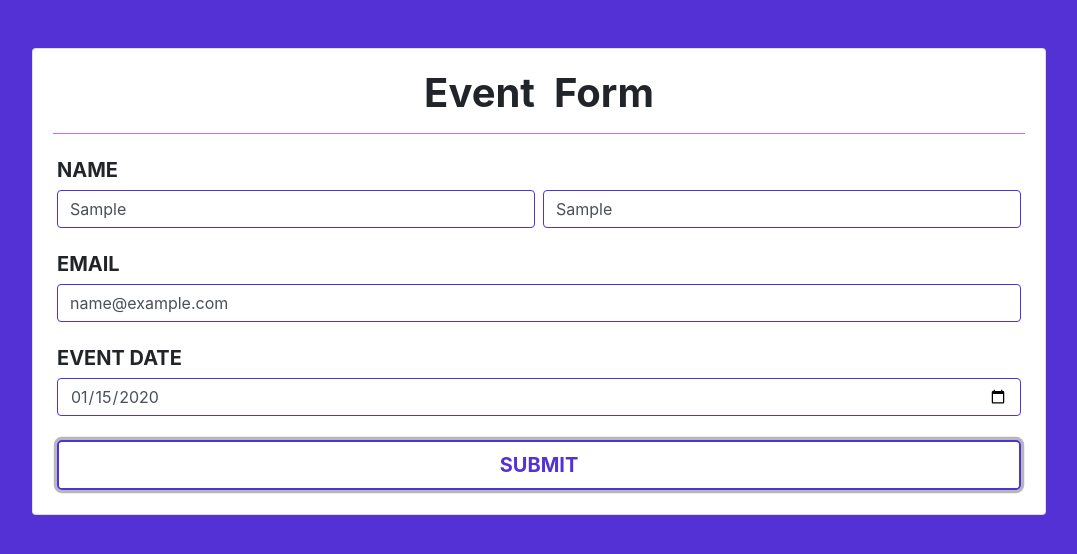
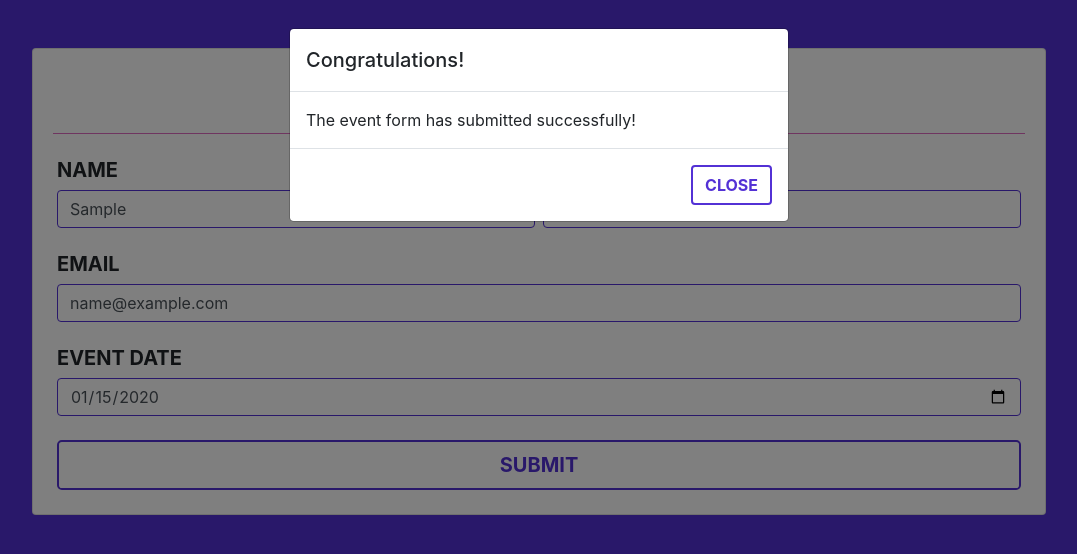
Before and after one commit to ScubaTim/Event-Form, a React (Create React App) app in the folder event-form/: page / in a window 1280 px wide. Both pictures are taken after typing "Sample", "Sample", "name@example.com", "2020-01-15" into the empty fields and a click on the button "SUBMIT". Shown: the top 554 px of the page, without its empty margins (101-1178 px from the left). Built offline with nearby package versions, Linux system fonts and the light colour scheme.

Commit message:
success modal added

```diff
--- a/event-form/src/components/EventForm.js
+++ b/event-form/src/components/EventForm.js
@@ -1,13 +1,15 @@
 import React, { useState, useEffect } from 'react';
 import { Button, Form, FormGroup, Label, Input } from 'reactstrap';
 import formService from '../services/eventForm';
+import SuccessModal from '../components/SuccessModal';
 
 const EventForm = () => {
-    const [forms, setForms] = useState([]);
+    const [form, setForms] = useState([]);
     const [firstName, setFirstName] = useState('');
     const [lastName, setLastName] = useState('');
     const [email, setEmail] = useState('');
     const [eventDate, setEventDate] = useState(null);
+    const [isSuccessModalOpen, setIsSuccessModalOpen] = useState(false);
 
     useEffect(
         () => {
@@ -32,6 +34,10 @@ const EventForm = () => {
 
         formService
             .create(eventForm);
+
+        setForms(form.concat(eventForm))
+        console.log(form);
+        setIsSuccessModalOpen(!isSuccessModalOpen);
     }
 
     const handleFirstNameChange = (e) => {
@@ -47,8 +53,11 @@ const EventForm = () => {
         setEventDate(e.target.value)
     };
 
+    // const displayModal = modalToggle ? <SuccessModal /> : null;
 
     return (
+        <>
+            <SuccessModal isOpen={!!isSuccessModalOpen} toggle={() => setIsSuccessModalOpen(false)} />
             <Form onSubmit={handleFormSubmit} className="px-1">
                 <FormGroup>
                     <Label for="name"><h5 className="font-weight-bold text-uppercase my-0">Name</h5></Label>
@@ -71,8 +80,9 @@ const EventForm = () => {
                         onChange={handleEventDateChange}
                     />
                 </FormGroup>
-            <Button size="lg" type="submit" outline block className="BUTTON font-weight-bold text-uppercase mt-4 mb-1">Submit</Button>
+                <Button size="lg" type="submit" color="white" outline block className="custom-btn font-weight-bold text-uppercase mt-4 mb-1">Submit</Button>
             </Form>
+        </>
     );
 }
 
--- /dev/null
+++ b/event-form/src/components/SuccessModal.js
@@ -0,0 +1,19 @@
+import React, { useState } from 'react';
+import { Button, Modal, ModalHeader, ModalBody, ModalFooter } from 'reactstrap';
+
+const SuccessModal = ({ toggle, isOpen, className }) => {
+
+    return (
+        <Modal isOpen={isOpen} onClick={toggle} className={className}>
+            <ModalHeader onClick={toggle}>Congratulations!</ModalHeader>
+            <ModalBody>
+                The event form has submitted successfully!
+        </ModalBody>
+            <ModalFooter>
+                <Button onClick={toggle} color="white" outline className="custom-btn text-uppercase font-weight-bold" >Close</Button>
+            </ModalFooter>
+        </Modal>
+    );
+}
+
+export default SuccessModal;
--- a/event-form/src/index.scss
+++ b/event-form/src/index.scss
@@ -26,11 +26,11 @@ input {
   border: 1px solid $purple !important;
 }
 
-.BUTTON {
+.custom-btn {
   color: $purple !important;
   border: 2px solid $purple !important;
 }
-.BUTTON:hover, .BUTTON:active {
+.custom-btn:hover, .custom-btn:active {
   background-color: $purple !important;
   color: white !important;
 }
```
Also changed, not shown: 1 other file (tests, documents, lock files or other folders). Lines whose indentation alone changed are shown as unchanged.
